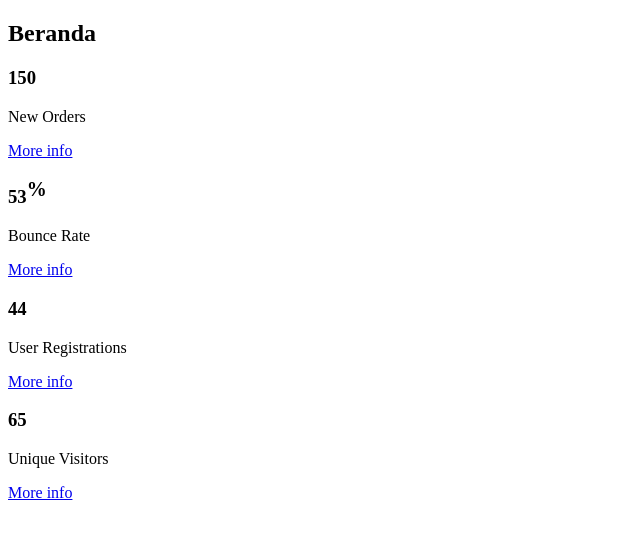
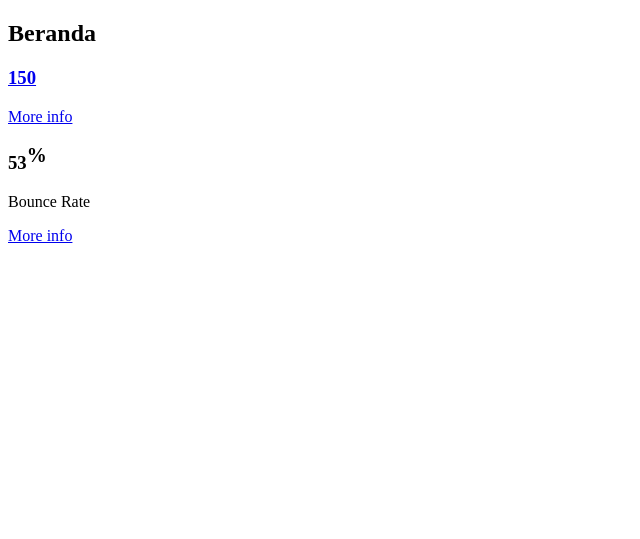
Before and after one commit to Irgo-25/Sistem-Karyawan, a PHP site: page /modules/beranda/view.php in a window 1280 px wide. Shown: the top 539 px of the page, without its empty margins (0-640 px from the left). Run offline with PHP 8.4, Linux system fonts and the light colour scheme.

Commit message:
Update Beranda

```diff
--- a/database/function.php
+++ b/database/function.php
@@ -56,7 +56,7 @@
                 nama = '$fullname',
                 umur = '$age',
                 dept = '$dept',
-                posisi = '$jabatan',
+                jabatan = '$jabatan',
                 alamat = '$address',
                 tanggal_masuk = '$entryDate'
                 WHERE id_karyawan = $id
--- a/modules/beranda/view.php
+++ b/modules/beranda/view.php
@@ -20,22 +20,23 @@
     <div class="container-fluid">
       <!-- Small boxes (Stat box) -->
       <div class="row">
-        <div class="col-lg-3 col-6">
+        <div class="col-md-3 col-xs-8">
           <!-- small box -->
           <div class="small-box bg-info">
+            <a href="?page=data-karyawan">
               <div class="inner">
+                <i class="fa fa-address-card fa-2xl"></i>
                 <h3>150</h3>
-
-              <p>New Orders</p>
               </div>
               <div class="icon">
                 <i class="ion ion-bag"></i>
               </div>
               <a href="#" class="small-box-footer">More info <i class="fas fa-arrow-circle-right"></i></a>
+            </a>
           </div>
         </div>
         <!-- ./col -->
-        <div class="col-lg-3 col-6">
+        <div class="col-lg-3 col-8">
           <!-- small box -->
           <div class="small-box bg-success">
             <div class="inner">
@@ -50,36 +51,6 @@
           </div>
         </div>
         <!-- ./col -->
-        <div class="col-lg-3 col-6">
-          <!-- small box -->
-          <div class="small-box bg-warning">
-            <div class="inner">
-              <h3>44</h3>
-
-              <p>User Registrations</p>
-            </div>
-            <div class="icon">
-              <i class="ion ion-person-add"></i>
-            </div>
-            <a href="#" class="small-box-footer">More info <i class="fas fa-arrow-circle-right"></i></a>
-          </div>
-        </div>
-        <!-- ./col -->
-        <div class="col-lg-3 col-6">
-          <!-- small box -->
-          <div class="small-box bg-danger">
-            <div class="inner">
-              <h3>65</h3>
-
-              <p>Unique Visitors</p>
-            </div>
-            <div class="icon">
-              <i class="ion ion-pie-graph"></i>
-            </div>
-            <a href="#" class="small-box-footer">More info <i class="fas fa-arrow-circle-right"></i></a>
-          </div>
-        </div>
-        <!-- ./col -->
       </div>
       <!-- /.row -->
   </section>
--- a/modules/data-karyawan/form.php
+++ b/modules/data-karyawan/form.php
@@ -8,20 +8,14 @@
             echo
             "
            <script>
-            window.setTimeout(function() {
-                window.location.reload()
                 document.location.href = 'main.php?page=data-karyawan&alert=1';
-                }, 1000);
             </script>
             ";
         } else {
             echo
             "
            <script>
-            window.setTimeout(function() {
-                window.location.reload()
                 document.location.href = 'main.php?page=data-karyawan&alert=4';
-                }, 1000);
             </script>
             ";
             mysqli_error($conn);
```
Also changed, not shown: database/sik.sql (+8 -8 lines), modules/data-karyawan/edit.php (+5 -7 lines). Lines whose indentation alone changed are shown as unchanged.
